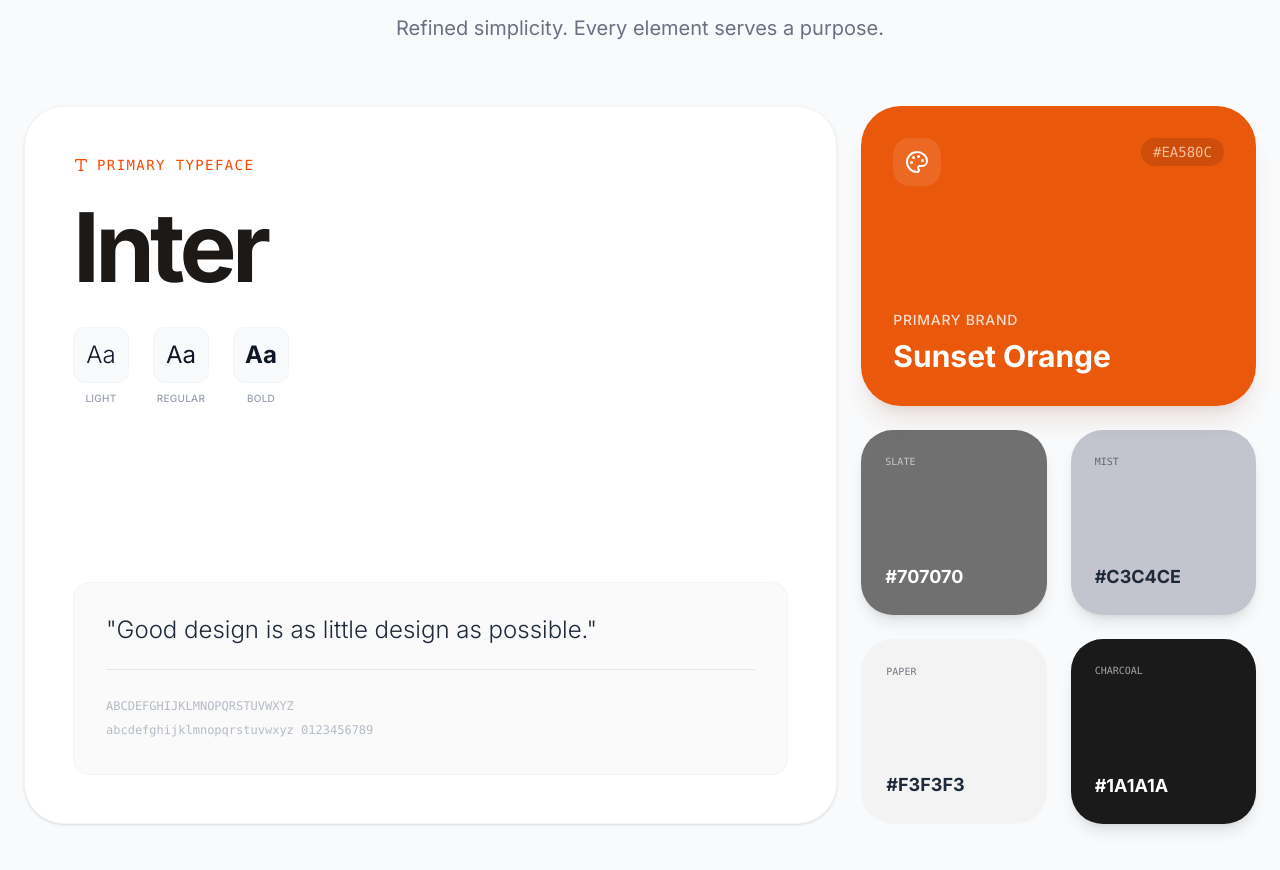
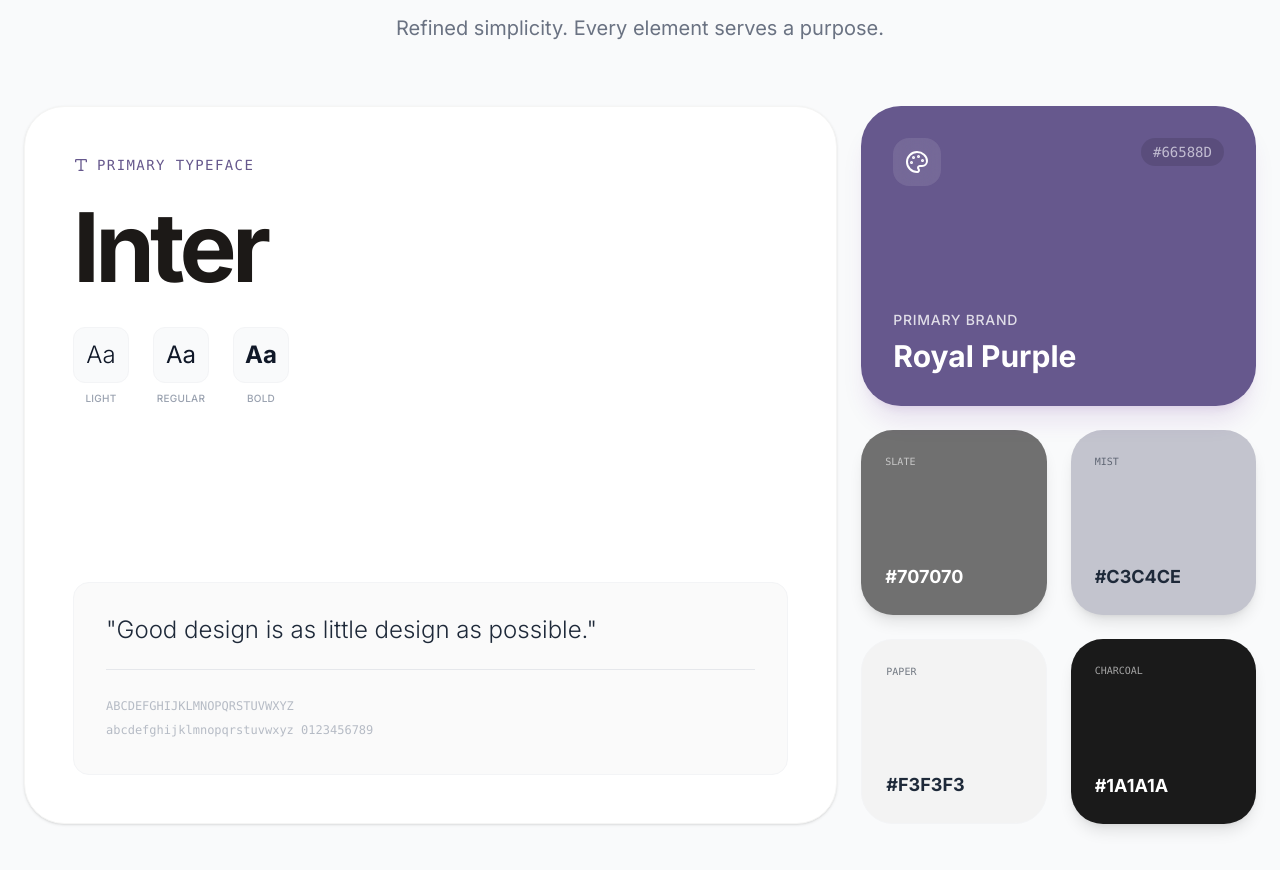
Before and after one commit to Madhankannan02/Portfolio, a React (Vite) app: page /hathaven in a window 1280 px wide. Shown: the part 2479-3349 px from the top of the page. Built offline with nearby package versions, Linux system fonts and the light colour scheme.

Commit message:
Completed the presentation for the hathaven website

```diff
--- a/src/components/pages/HatHaven.jsx
+++ b/src/components/pages/HatHaven.jsx
@@ -262,7 +262,7 @@
                         <FadeIn className="lg:col-span-2">
                             <div className="bg-white rounded-[2.5rem] p-8 md:p-12 shadow-sm border border-stone-100 flex flex-col justify-between h-full hover:shadow-md transition-shadow duration-300">
                                 <div>
-                                    <span className="text-orange-600 font-mono text-sm tracking-widest uppercase mb-6 block flex items-center gap-2">
+                                    <span className="text-[#66588D] font-mono text-sm tracking-widest uppercase mb-6 block flex items-center gap-2">
                                         <Type size={16} /> Primary Typeface
                                     </span>
                                     <h3 className="text-6xl md:text-8xl font-bold text-stone-900 mb-6 tracking-tighter">Inter</h3>
@@ -301,15 +301,15 @@
                         <div className="flex flex-col gap-6">
                             {/* Primary Color */}
                             <FadeIn delay={0.2} className="flex-1 min-h-[300px]">
-                                <div className="bg-[#EA580C] rounded-[2.5rem] p-8 flex flex-col justify-between h-full text-white relative overflow-hidden group shadow-xl shadow-orange-900/10">
+                                <div className="bg-[#66588D] rounded-[2.5rem] p-8 flex flex-col justify-between h-full text-white relative overflow-hidden group shadow-xl shadow-purple-900/10">
                                     <div className="absolute inset-0 bg-gradient-to-br from-white/10 to-transparent opacity-0 group-hover:opacity-100 transition-opacity duration-500" />
                                     <div className="flex justify-between items-start relative z-10">
                                         <div className="p-3 bg-white/10 backdrop-blur-md rounded-2xl"><Palette size={24} className="text-white" /></div>
-                                        <span className="font-mono text-sm opacity-60 bg-black/20 px-3 py-1 rounded-full">#EA580C</span>
+                                        <span className="font-mono text-sm opacity-60 bg-black/20 px-3 py-1 rounded-full">#66588D</span>
                                     </div>
                                     <div className="relative z-10">
                                         <p className="text-sm opacity-80 uppercase tracking-wider mb-2 font-medium">Primary Brand</p>
-                                        <p className="text-3xl font-bold">Sunset Orange</p>
+                                        <p className="text-3xl font-bold">Royal Purple</p>
                                     </div>
                                 </div>
                             </FadeIn>
```
